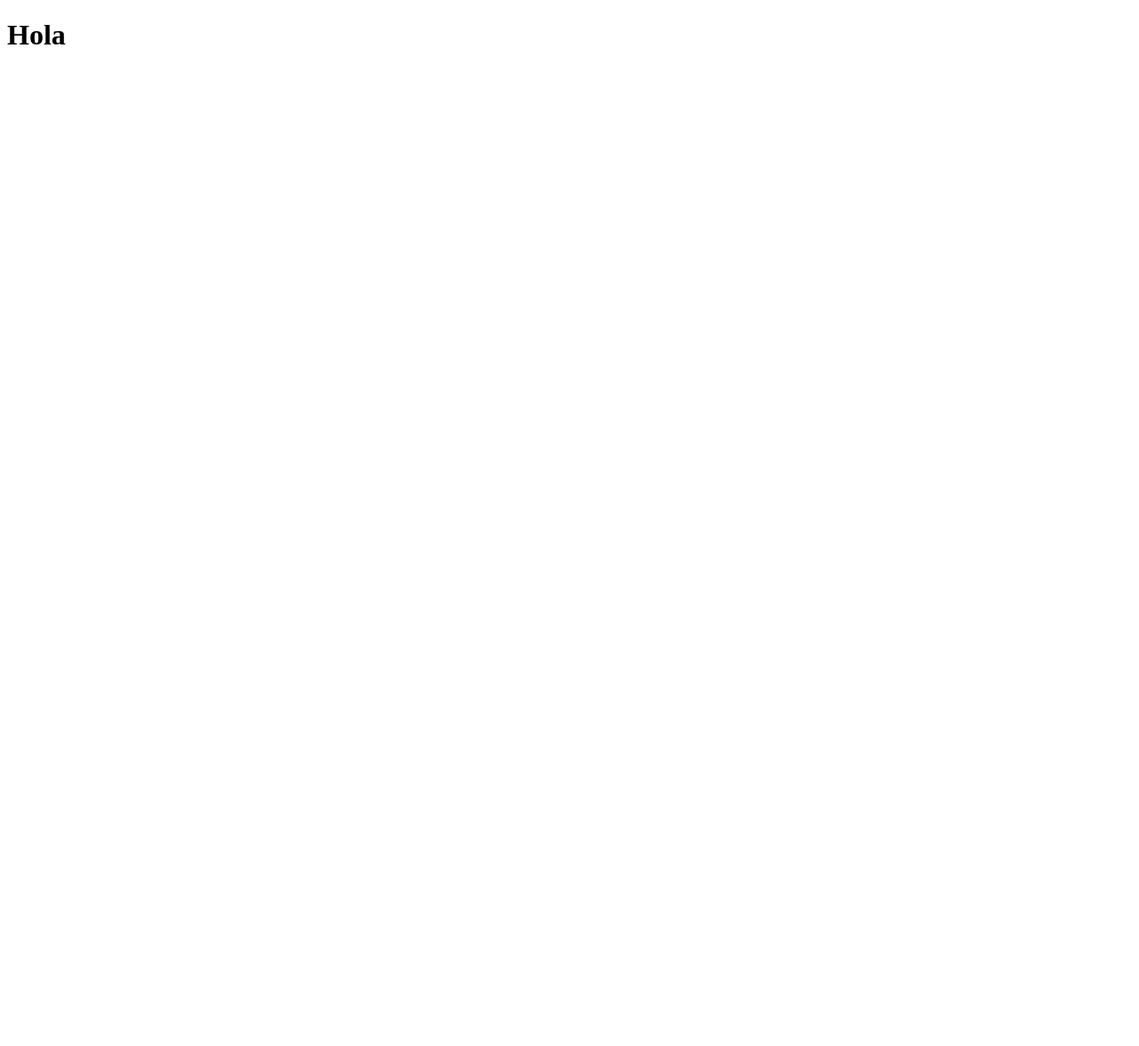
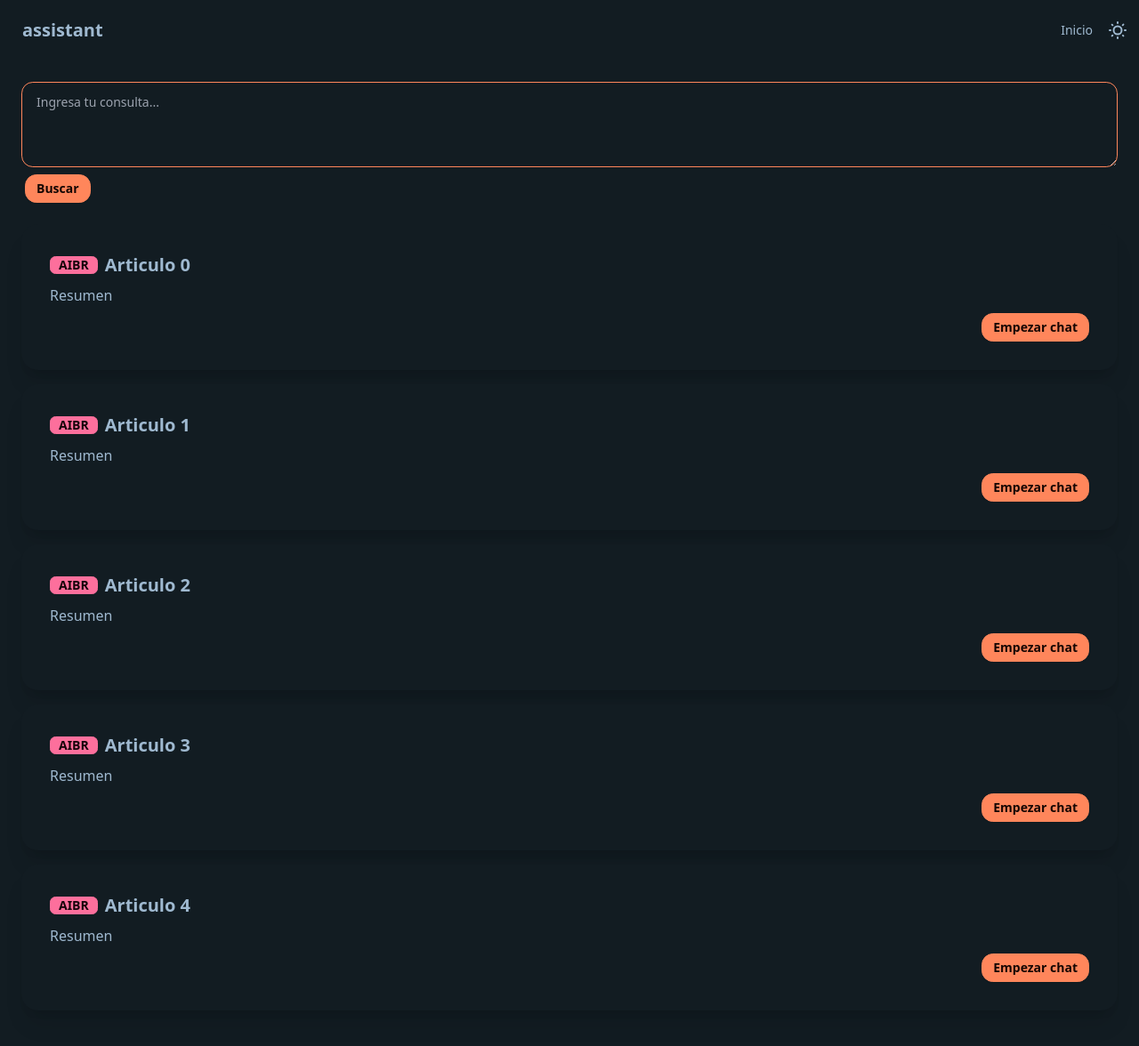
Before and after one commit to leandro-0/assistant, a FastAPI app: page / in a window 1280 px wide. Before the commit the page is almost empty. Shown: the whole page at 89% size. Before the commit the page ends 50 px from the top, so only its background shows below. Run offline with FastAPI, Linux system fonts and the light colour scheme; some libraries are stand-ins or nearby versions.

Commit message:
design(home): initial design

```diff
--- a/templates/home.html
+++ b/templates/home.html
@@ -1,13 +1,63 @@
 <!DOCTYPE html>
-<html lang="es">
+<html lang="es" data-theme="sunset">
 
 <head>
   <meta charset="UTF-8">
   <title>Inicio</title>
+
+  <!-- daisyUI -->
+  <link href="https://cdn.jsdelivr.net/npm/daisyui@4.12.23/dist/full.min.css" rel="stylesheet" type="text/css" />
+  <script src="https://cdn.tailwindcss.com"></script>
 </head>
 
 <body>
-  <h1>Hola</h1>
+  <div class="navbar bg-base-100">
+    <div class="flex-1">
+      <a class="btn btn-ghost text-xl" href="/">assistant</a>
+    </div>
+    <div class="flex-none">
+      <ul class="menu menu-horizontal px-1">
+        <li><a href="/">Inicio</a></li>
+        <label class="swap swap-rotate">
+          <input type="checkbox" class="theme-controller" value="emerald" />
+
+          <!-- sun icon -->
+          <svg class="swap-off h-6 w-6 fill-current" xmlns="http://www.w3.org/2000/svg" viewBox="0 0 24 24">
+            <path
+              d="M5.64,17l-.71.71a1,1,0,0,0,0,1.41,1,1,0,0,0,1.41,0l.71-.71A1,1,0,0,0,5.64,17ZM5,12a1,1,0,0,0-1-1H3a1,1,0,0,0,0,2H4A1,1,0,0,0,5,12Zm7-7a1,1,0,0,0,1-1V3a1,1,0,0,0-2,0V4A1,1,0,0,0,12,5ZM5.64,7.05a1,1,0,0,0,.7.29,1,1,0,0,0,.71-.29,1,1,0,0,0,0-1.41l-.71-.71A1,1,0,0,0,4.93,6.34Zm12,.29a1,1,0,0,0,.7-.29l.71-.71a1,1,0,1,0-1.41-1.41L17,5.64a1,1,0,0,0,0,1.41A1,1,0,0,0,17.66,7.34ZM21,11H20a1,1,0,0,0,0,2h1a1,1,0,0,0,0-2Zm-9,8a1,1,0,0,0-1,1v1a1,1,0,0,0,2,0V20A1,1,0,0,0,12,19ZM18.36,17A1,1,0,0,0,17,18.36l.71.71a1,1,0,0,0,1.41,0,1,1,0,0,0,0-1.41ZM12,6.5A5.5,5.5,0,1,0,17.5,12,5.51,5.51,0,0,0,12,6.5Zm0,9A3.5,3.5,0,1,1,15.5,12,3.5,3.5,0,0,1,12,15.5Z" />
+          </svg>
+
+          <!-- moon icon -->
+          <svg class="swap-on h-6 w-6 fill-current" xmlns="http://www.w3.org/2000/svg" viewBox="0 0 24 24">
+            <path
+              d="M21.64,13a1,1,0,0,0-1.05-.14,8.05,8.05,0,0,1-3.37.73A8.15,8.15,0,0,1,9.08,5.49a8.59,8.59,0,0,1,.25-2A1,1,0,0,0,8,2.36,10.14,10.14,0,1,0,22,14.05,1,1,0,0,0,21.64,13Zm-9.5,6.69A8.14,8.14,0,0,1,7.08,5.22v.27A10.15,10.15,0,0,0,17.22,15.63a9.79,9.79,0,0,0,2.1-.22A8.11,8.11,0,0,1,12.14,19.73Z" />
+          </svg>
+        </label>
+      </ul>
+    </div>
+  </div>
+  <div class="container mx-auto p-6">
+    <label class="form-control">
+      <textarea class="textarea textarea-primary h-24" placeholder="Ingresa tu consulta..."></textarea>
+      <div class="label">
+        <button class="btn btn-primary btn-sm">Buscar</button>
+      </div>
+    </label>
+    {% for i in range(5) %}
+    <div class="card bg-base-100 shadow-xl my-4">
+      <div class="card-body">
+        <h2 class="card-title">
+          <div class="badge badge-secondary">AIBR</div>
+          Articulo {{ i }}
+        </h2>
+        <p>Resumen</p>
+        <div class="card-actions justify-end">
+          <button class="btn btn-primary btn-sm">Empezar chat</button>
+        </div>
+      </div>
+    </div>
+    {% endfor %}
+  </div>
 </body>
 
 </html>
```
